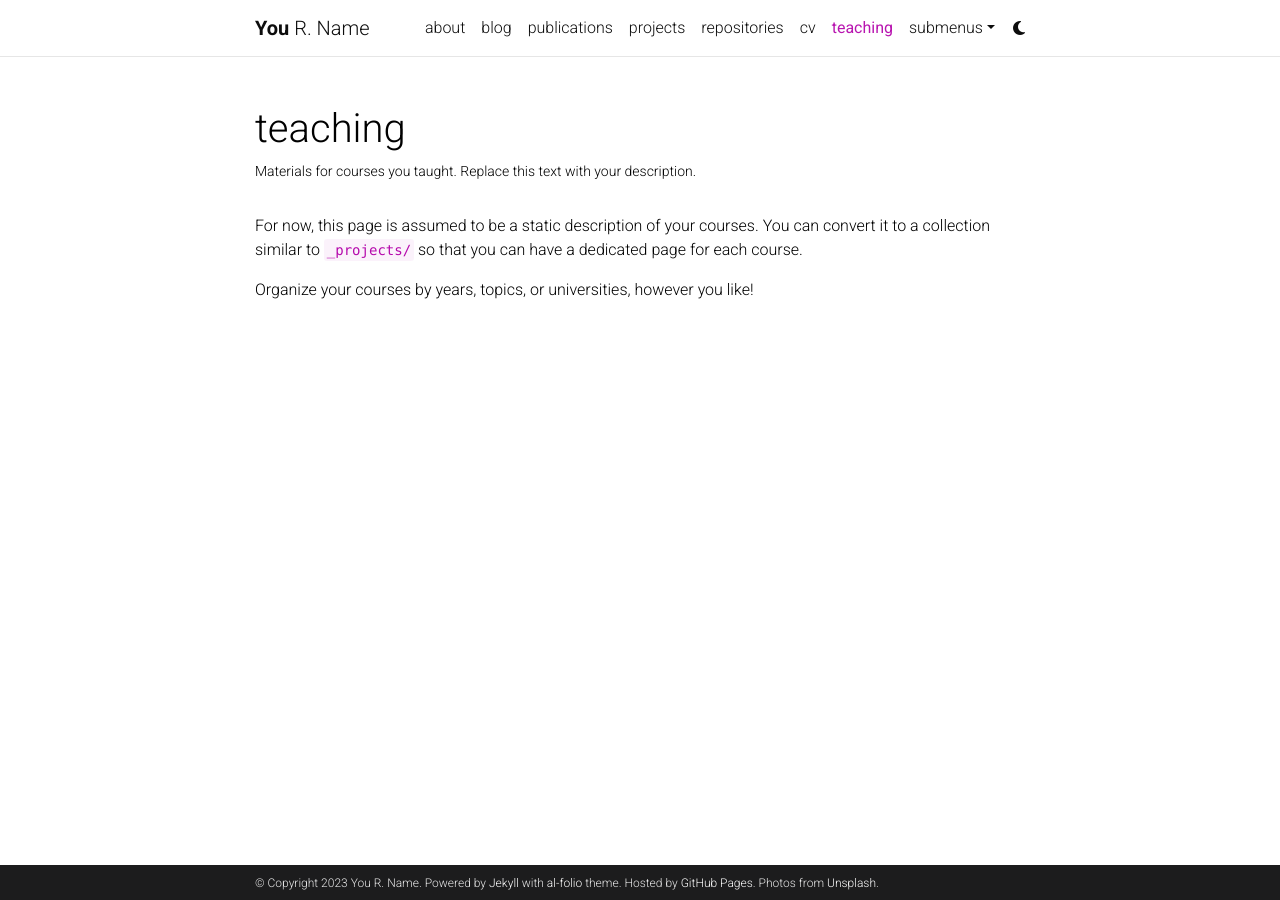
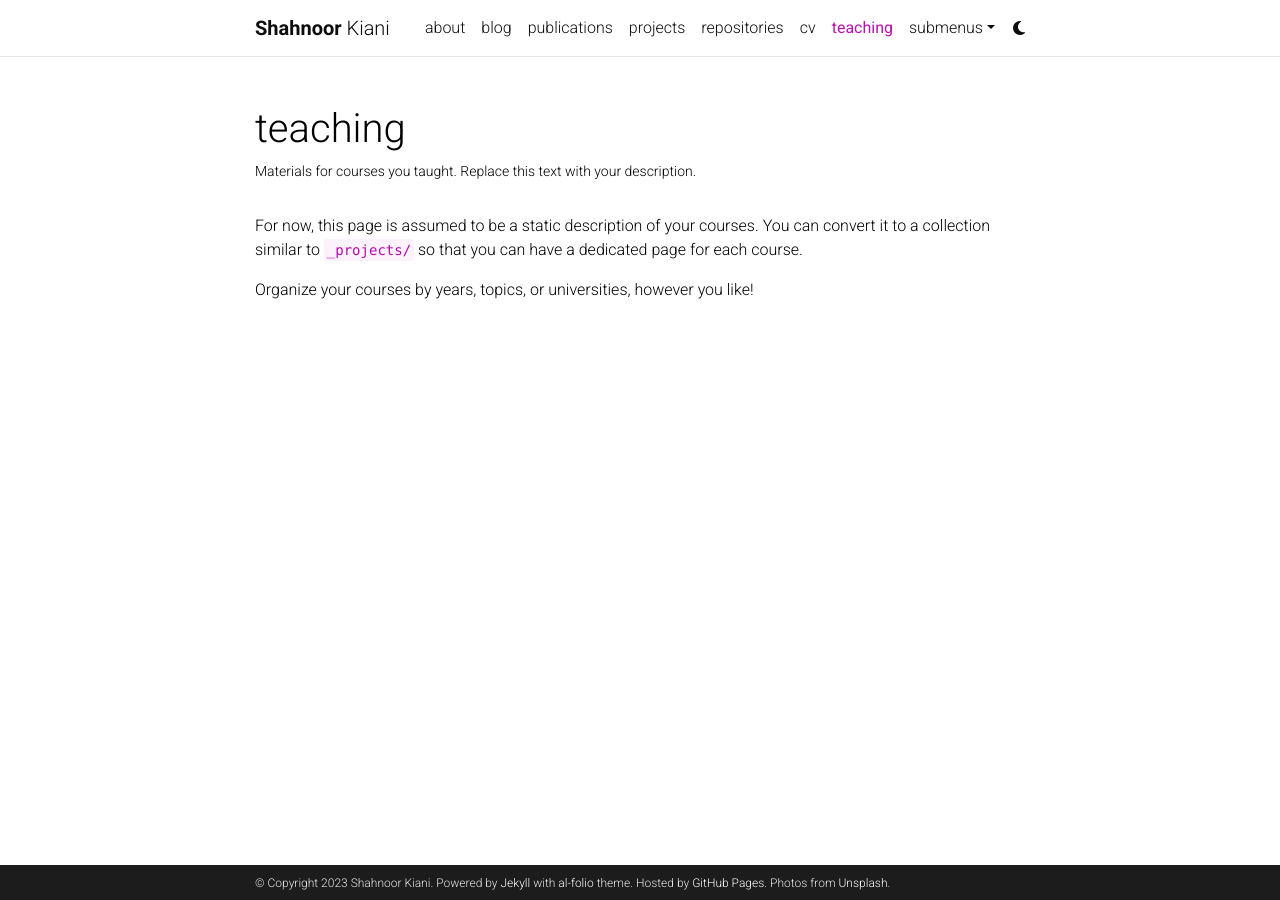
Before and after one commit to Snoarlax/snoarlax.github.io, a Jekyll site: the page built from _pages/teaching.md, in a window 1280 px wide. Built offline with Jekyll 4.4.1, drawn with Linux system fonts in a browser that asks for light colours; comment, search, counter and statistics services are not loaded; a style sheet for code colours, icons or effects is not loaded.

Commit message:
Basic information, favicon

```diff
--- a/_config.yml
+++ b/_config.yml
@@ -3,23 +3,23 @@
 # -----------------------------------------------------------------------------
 
 title: blank # the website title (if blank, full name will be used instead)
-first_name: You
-middle_name: R.
-last_name: Name
-email: you@example.com
+first_name: Shahnoor
+middle_name:
+last_name: Kiani
+email: snoarsec@gmail.com
 description: > # the ">" symbol means to ignore newlines until "footer_text:"
-  A simple, whitespace theme for academics. Based on [*folio](https://github.com/bogoli/-folio) design.
+  Welcome to my blog! This is a work in progress.
 footer_text: >
   Powered by <a href="https://jekyllrb.com/" target="_blank">Jekyll</a> with <a href="https://github.com/alshedivat/al-folio">al-folio</a> theme.
   Hosted by <a href="https://pages.github.com/" target="_blank">GitHub Pages</a>.
   Photos from <a href="https://unsplash.com" target="_blank">Unsplash</a>.
-keywords: jekyll, jekyll-theme, academic-website, portfolio-website  # add your own keywords or leave empty
+keywords: Security, Cloud security, Application security, Singing # add your own keywords or leave empty
 
 lang: en # the language of your site (for example: en, fr, cn, ru, etc.)
-icon: ⚛️  # the emoji used as the favicon (alternatively, provide image name in /assets/img/)
+icon: /assets/img/favicon.png  # the emoji used as the favicon (alternatively, provide image name in /assets/img/)
 
-url: https://alshedivat.github.io # the base hostname & protocol for your site
-baseurl: /al-folio # the subpath of your site, e.g. /blog/
+url: https://snoarlax.github.io # the base hostname & protocol for your site
+baseurl: # the subpath of your site, e.g. /blog/
 last_updated: false # set to true if you want to display last updated in the footer
 impressum_path:  # set to path to include impressum link in the footer, use the same path as permalink in a page, helps to conform with EU GDPR
 
```
Also changed, not shown: assets/img/favicon.png (added).
